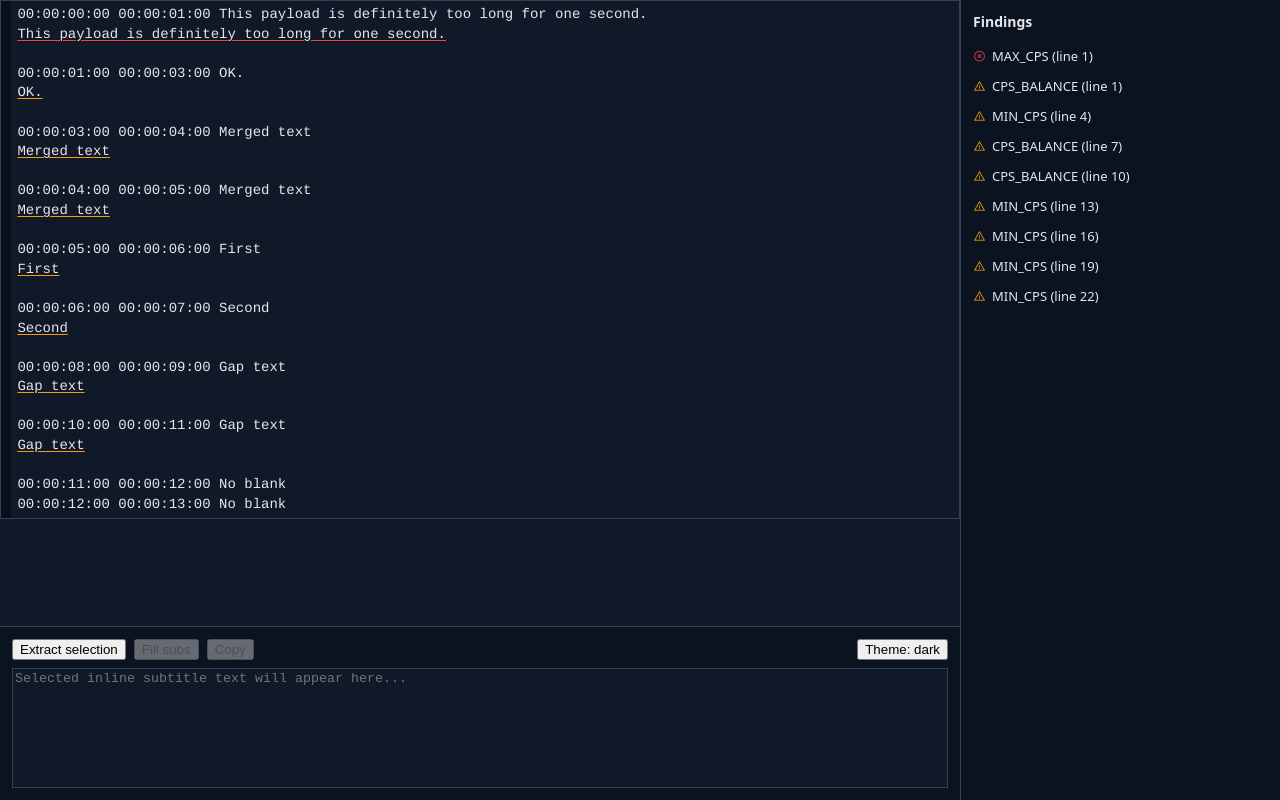
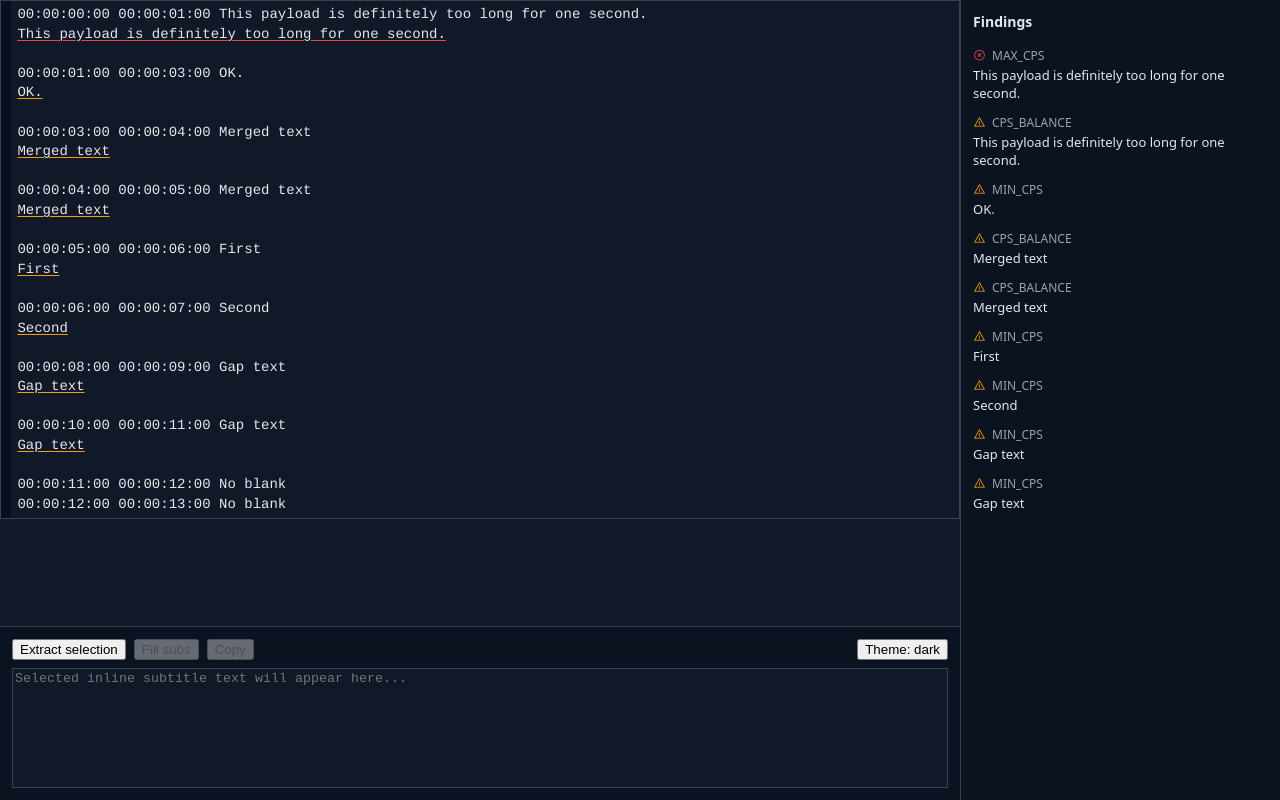
Before and after one commit to weiying-chen/sub, a React (Vite) app: page / in a window 1280 px wide. Built offline with nearby package versions, Linux system fonts and the light colour scheme.

Commit message:
Refine findings row layout

```diff
--- a/src/App.tsx
+++ b/src/App.tsx
@@ -25,6 +25,7 @@ const FINDINGS_SIDEBAR_WIDTH = 320
 function getFindingParts(finding: Finding): {
   severityIconClass: string
   severityColor: string
+  snippet: string | null
   detail: string
 } {
   const severity =
@@ -32,9 +33,22 @@ function getFindingParts(finding: Finding): {
   const severityIconClass =
     severity === "error" ? "las la-times-circle" : "las la-exclamation-triangle"
   const severityColor = severity === "error" ? "var(--danger)" : "var(--warning)"
-  const line = finding.lineIndex + 1
-  const detail = `${finding.type} (line ${line})`
-  return { severityIconClass, severityColor, detail }
+
+  let snippet: string | null = null
+  if ("token" in finding && typeof finding.token === "string" && finding.token.trim()) {
+    snippet = finding.token.trim()
+  } else if ("text" in finding && typeof finding.text === "string" && finding.text.trim()) {
+    snippet = finding.text.trim()
+  } else if ("message" in finding && typeof finding.message === "string" && finding.message.trim()) {
+    snippet = finding.message.trim()
+  }
+
+  if (snippet && snippet.length > 72) {
+    snippet = `${snippet.slice(0, 72)}...`
+  }
+
+  const detail = finding.type
+  return { severityIconClass, severityColor, snippet, detail }
 }
 
 function getFindingAnchor(view: EditorView, finding: Finding): number {
@@ -202,6 +216,7 @@ export default function App() {
           background: "var(--panel)",
           padding: 12,
           overflowY: "auto",
+          overflowX: "hidden",
         }}
       >
         <h3 style={{ margin: 0, marginBottom: 10, fontSize: 14 }}>Findings</h3>
@@ -221,11 +236,11 @@ export default function App() {
             }}
           >
             {findings.map((finding, index) => {
-              const { severityIconClass, severityColor, detail } = getFindingParts(finding)
+              const { severityIconClass, severityColor, snippet, detail } = getFindingParts(finding)
               return (
                 <li
                   key={`${finding.type}-${finding.lineIndex}-${index}`}
-                  style={{ display: "flex", alignItems: "center" }}
+                  style={{ display: "flex", alignItems: "flex-start" }}
                 >
                   <button
                     type="button"
@@ -233,9 +248,7 @@ export default function App() {
                     className="finding-row-button"
                     style={{
                       width: "100%",
-                      display: "flex",
-                      alignItems: "center",
-                      gap: 6,
+                      display: "block",
                       textAlign: "left",
                       border: "none",
                       padding: "6px 12px",
@@ -244,12 +257,35 @@ export default function App() {
                       cursor: "pointer",
                     }}
                   >
-                    <i
-                      className={severityIconClass}
-                      aria-hidden="true"
-                      style={{ color: severityColor }}
-                    />
-                    <span>{detail}</span>
+                    <span style={{ display: "flex", alignItems: "flex-start", gap: 6 }}>
+                      <i
+                        className={severityIconClass}
+                        aria-hidden="true"
+                        style={{ color: severityColor, marginTop: 2 }}
+                      />
+                      <span
+                        style={{
+                          color: "var(--muted)",
+                          fontSize: 12,
+                          overflowWrap: "anywhere",
+                          wordBreak: "break-word",
+                        }}
+                      >
+                        {detail}
+                      </span>
+                    </span>
+                    {snippet ? (
+                      <span
+                        style={{
+                          display: "block",
+                          marginTop: 2,
+                          overflowWrap: "anywhere",
+                          wordBreak: "break-word",
+                        }}
+                      >
+                        {snippet}
+                      </span>
+                    ) : null}
                   </button>
                 </li>
               )
```
Also changed, not shown: 1 other file (tests, documents, lock files or other folders).
